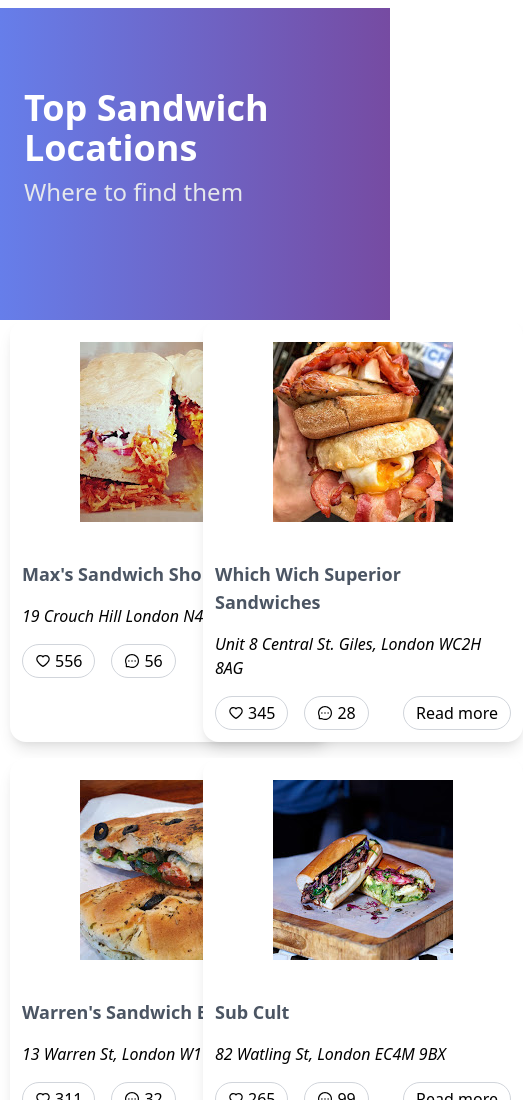
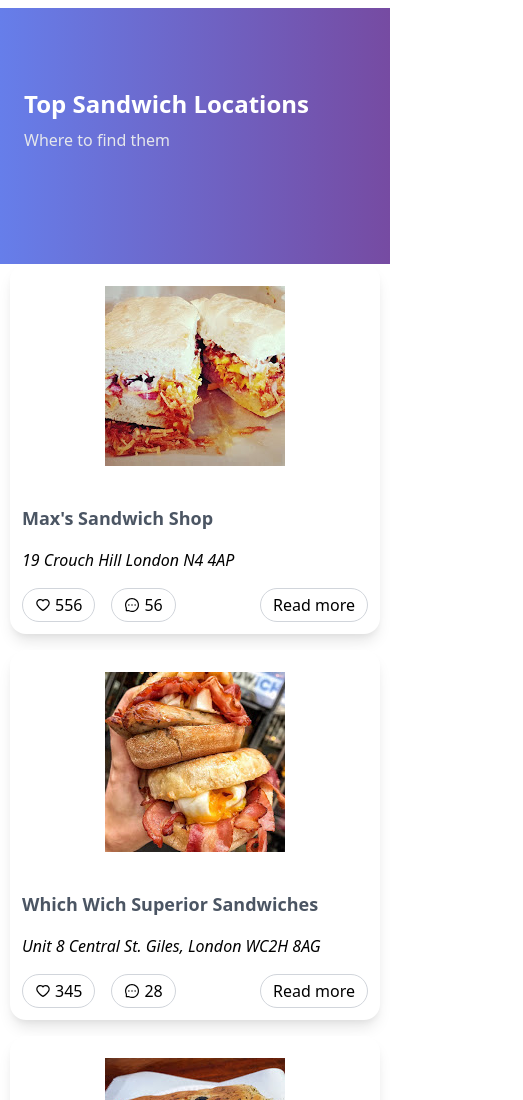
Before and after one commit to Velocima/fp-css-framework-challenge, a plain HTML site: page locations.html in a window 390 px wide. Shown: the top 1100 px of the page, 523 px wide, since content can reach past the window. Drawn offline with nearby package versions, Linux system fonts and the light colour scheme.

Commit message:
responsive columns

```diff
--- a/locations.html
+++ b/locations.html
@@ -57,10 +57,10 @@
         <div class="py-20" style="background: linear-gradient(90deg, #667eea 0%, #764ba2 100%)"
         >
           <div class="container mx-auto px-6">
-            <h2 class="text-4xl font-bold mb-2 text-white">
+            <h2 class="text-2xl sm:text-4xl font-bold mb-2 text-white">
               Top Sandwich Locations
             </h2>
-            <h3 class="text-2xl mb-8 text-gray-200">
+            <h3 class="text-1xl sm:text-2xl mb-8 text-gray-200">
               Where to find them
             </h3>
           </div>
@@ -69,11 +69,11 @@
 
     <main style="margin-left: 10px; margin-right: 10px;">
 
-        <div class="grid grid-cols-2 gap-x-4 gap-y-4">
-            <div class="bg-white p-2 w-80 max-w-3xl sm:w-full sm:p-4 h-auto sm:h-64 rounded-2xl shadow-lg flex flex-col sm:flex-row gap-5 select-none">
+        <div class="grid w-full lg:grid-cols-2 gap-x-4 gap-y-4 md:w-3/4 lg:w-full mx-auto">
+            <div class="bg-white p-2 max-w-3xl sm:w-full sm:p-4 h-auto sm:h-64 rounded-2xl shadow-lg flex flex-col sm:flex-row gap-5 select-none">
                 <div style='background: url("images/sandwich5.png") no-repeat center' class="h-52 sm:h-full sm:w-72 rounded-xl bg-gray-100 bg-center bg-cover"></div>
                 <div class="flex sm:flex-1 flex-col gap-2 p-1">
-                    <h1 class="text-lg sm:text-xl font-semibold  text-gray-600">
+                    <h1 class="text-lg sm:text-xl font-semibold text-gray-600">
                         Max's Sandwich Shop
                     </h1>
                     <p class="text-gray-500 text-sm sm:text-base line-clamp-3">
@@ -98,7 +98,7 @@
                     </div>
                 </div>
             </div>
-            <div class="bg-white p-2 w-80 max-w-3xl sm:w-full sm:p-4 h-auto sm:h-64 rounded-2xl shadow-lg flex flex-col sm:flex-row gap-5 select-none">
+            <div class="bg-white p-2 max-w-3xl sm:w-full sm:p-4 h-auto sm:h-64 rounded-2xl shadow-lg flex flex-col sm:flex-row gap-5 select-none">
                 <div style="background: url('images/sandwich1.png') no-repeat center;" class="h-52 sm:h-full sm:w-72 rounded-xl bg-gray-100 bg-center bg-cover"></div>
                 <div class="flex sm:flex-1 flex-col gap-2 p-1">
                     <h1 class="text-lg sm:text-xl font-semibold  text-gray-600">
@@ -124,7 +124,7 @@
                     </div>
                 </div>
             </div>
-            <div class="bg-white p-2 w-80 max-w-3xl sm:w-full sm:p-4 h-auto sm:h-64 rounded-2xl shadow-lg flex flex-col sm:flex-row gap-5 select-none">
+            <div class="bg-white p-2 max-w-3xl sm:w-full sm:p-4 h-auto sm:h-64 rounded-2xl shadow-lg flex flex-col sm:flex-row gap-5 select-none">
                 <div style='background: url("images/sandwich2.png") no-repeat center;' class="h-52 sm:h-full sm:w-72 rounded-xl bg-gray-100 bg-center bg-cover"></div>
                 <div class="flex sm:flex-1 flex-col gap-2 p-1">
                     <h1 class="text-lg sm:text-xl font-semibold  text-gray-600">
@@ -150,7 +150,7 @@
                     </div>
                 </div>
             </div>
-            <div class="bg-white p-2 w-80 max-w-3xl sm:w-full sm:p-4 h-auto sm:h-64 rounded-2xl shadow-lg flex flex-col sm:flex-row gap-5 select-none">
+            <div class="bg-white p-2 max-w-3xl sm:w-full sm:p-4 h-auto sm:h-64 rounded-2xl shadow-lg flex flex-col sm:flex-row gap-5 select-none">
                 <div style='background: url("images/sandwich3.png") no-repeat center;' class="h-52 sm:h-full sm:w-72 rounded-xl bg-gray-100 bg-center bg-cover"></div>
                 <div class="flex sm:flex-1 flex-col gap-2 p-1">
                     <h1 class="text-lg sm:text-xl font-semibold  text-gray-600">
@@ -176,7 +176,7 @@
                     </div>
                 </div>
             </div>
-            <div class="bg-white p-2 w-80 max-w-3xl sm:w-full sm:p-4 h-auto sm:h-64 rounded-2xl shadow-lg flex flex-col sm:flex-row gap-5 select-none">
+            <div class="bg-white p-2 max-w-3xl sm:w-full sm:p-4 h-auto sm:h-64 rounded-2xl shadow-lg flex flex-col sm:flex-row gap-5 select-none">
                 <div style='background: url("images/sandwich6.png") no-repeat center;' class="h-52 sm:h-full sm:w-72 rounded-xl bg-gray-100 bg-center bg-cover"></div>
                 <div class="flex sm:flex-1 flex-col gap-2 p-1">
                     <h1 class="text-lg sm:text-xl font-semibold  text-gray-600">
@@ -202,7 +202,7 @@
                     </div>
                 </div>
             </div>
-          <div class="bg-white p-2 w-80 max-w-3xl sm:w-full sm:p-4 h-auto sm:h-64 rounded-2xl shadow-lg flex flex-col sm:flex-row gap-5 select-none">
+          <div class="bg-white p-2 max-w-3xl sm:w-full sm:p-4 h-auto sm:h-64 rounded-2xl shadow-lg flex flex-col sm:flex-row gap-5 select-none">
             <div style='background: url("images/sandwich7.png") no-repeat center;' class="h-52 sm:h-full sm:w-72 rounded-xl bg-gray-100 bg-center bg-cover"></div>
             <div class="flex sm:flex-1 flex-col gap-2 p-1">
                 <h1 class="text-lg sm:text-xl font-semibold  text-gray-600">
@@ -228,7 +228,7 @@
                 </div>
             </div>
         </div>
-      <div class="bg-white p-2 w-80 max-w-3xl sm:w-full sm:p-4 h-auto sm:h-64 rounded-2xl shadow-lg flex flex-col sm:flex-row gap-5 select-none">
+      <div class="bg-white p-2 max-w-3xl sm:w-full sm:p-4 h-auto sm:h-64 rounded-2xl shadow-lg flex flex-col sm:flex-row gap-5 select-none">
         <div style='background: url("images/sandwich4.png") no-repeat center;' class="h-52 sm:h-full sm:w-72 rounded-xl bg-gray-100 bg-center bg-cover"></div>
         <div class="flex sm:flex-1 flex-col gap-2 p-1">
             <h1 class="text-lg sm:text-xl font-semibold  text-gray-600">
@@ -260,5 +260,7 @@
 
     </main>
 
+    <br>
+
 </body>
 </html>
```
